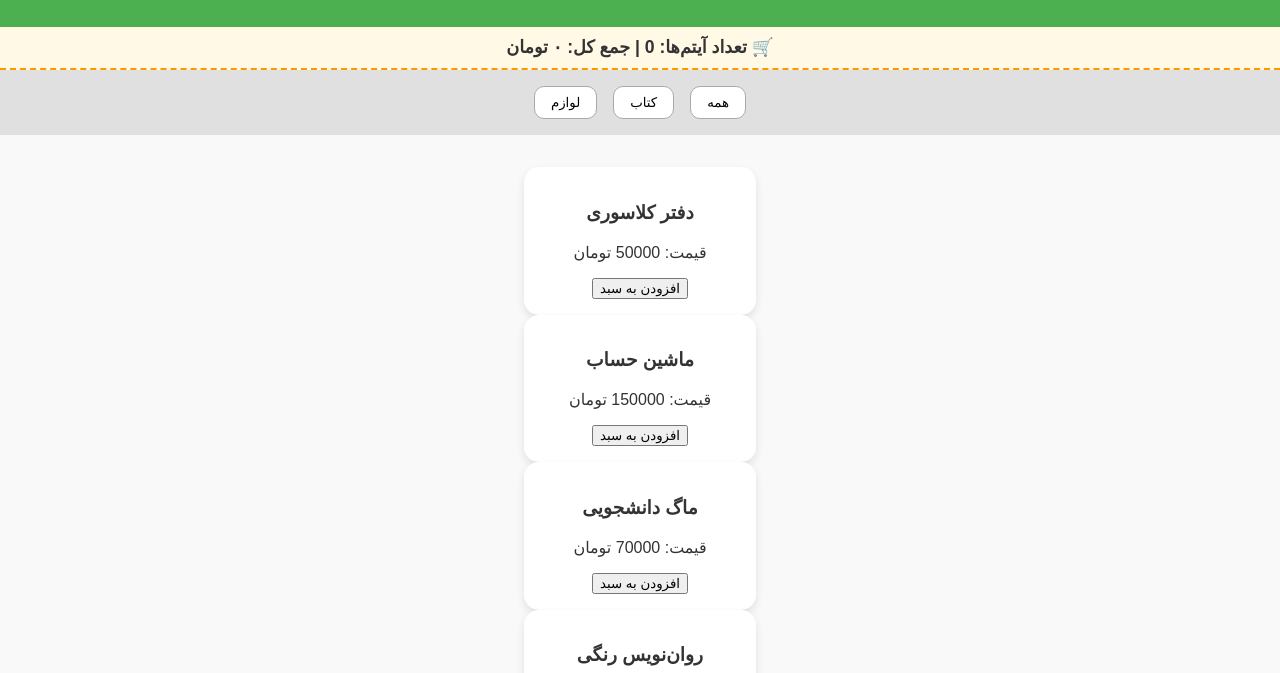
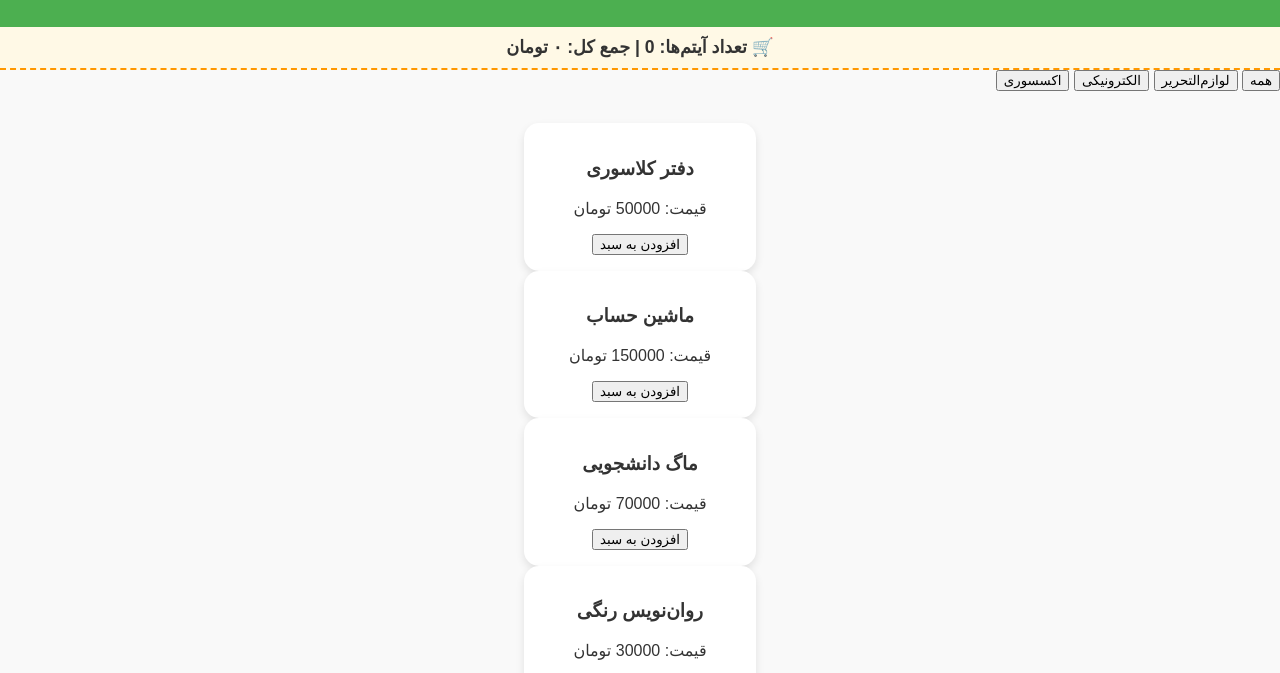
Before and after one commit to neli7981/simple-store, a plain HTML site: page index.html in a window 1280 px wide. Shown: the part 125-798 px from the top of the page. Drawn offline with Linux system fonts and the light colour scheme; a small style sheet from the web is missing.

Commit message:
Update index.html

```diff
--- a/index.html
+++ b/index.html
@@ -17,11 +17,13 @@
   🛒 تعداد آیتم‌ها: <span id="cart-count">0</span> | جمع کل: <span id="cart-total">۰ تومان</span>
 </section>
 
-  <nav>
-    <button class="category" data-category="all">همه</button>
-    <button class="category" data-category="کتاب">کتاب</button>
-    <button class="category" data-category="لوازم">لوازم</button>
-  </nav>
+  <div id="categories">
+  <button class="category-button" data-category="all">همه</button>
+  <button class="category-button" data-category="لوازم‌التحریر">لوازم‌التحریر</button>
+  <button class="category-button" data-category="الکترونیکی">الکترونیکی</button>
+  <button class="category-button" data-category="اکسسوری">اکسسوری</button>
+</div>
+
   <main> <div id="product-list"></div> </main>
   <script src="script.js"></script>
 </body>
```
